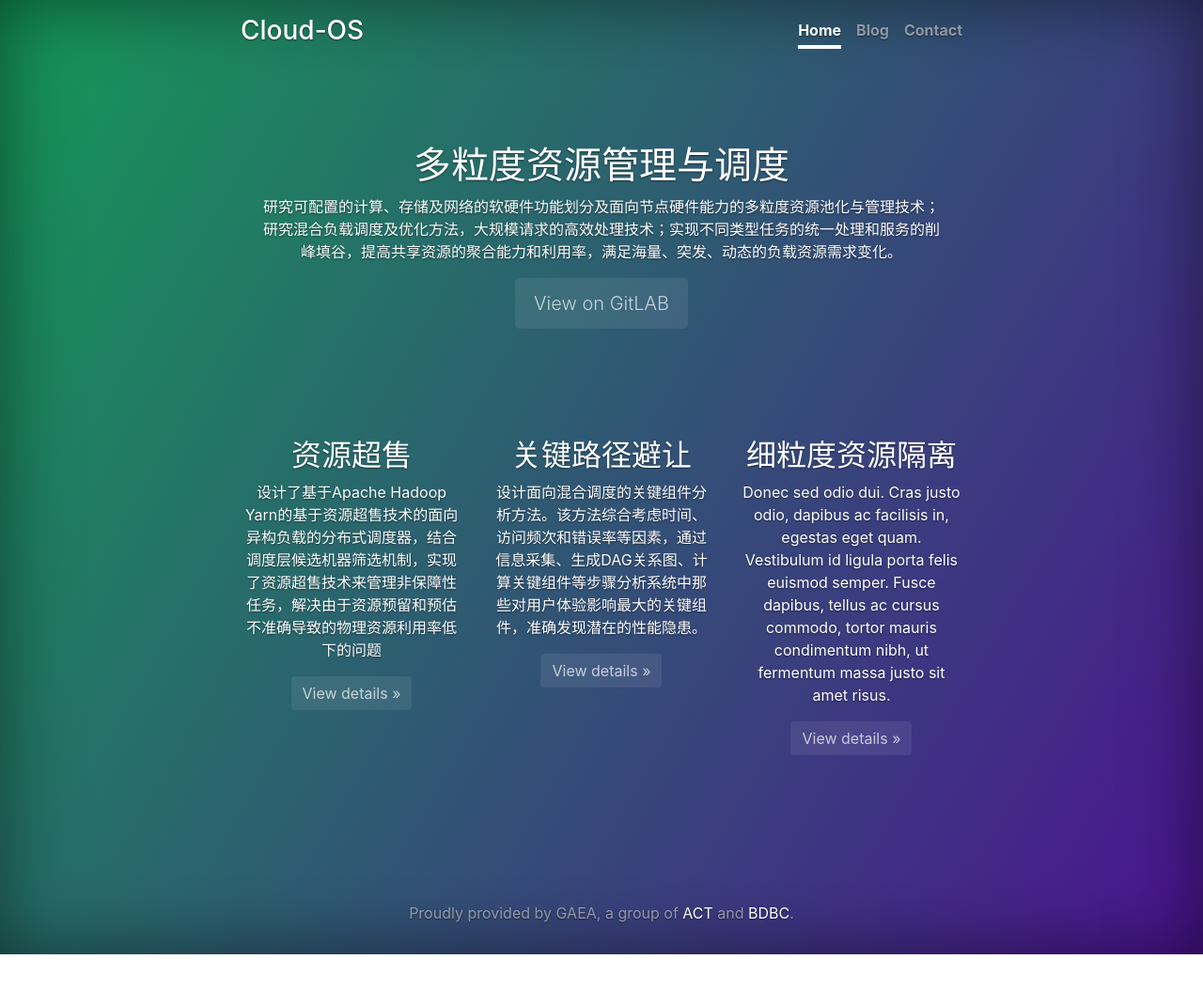
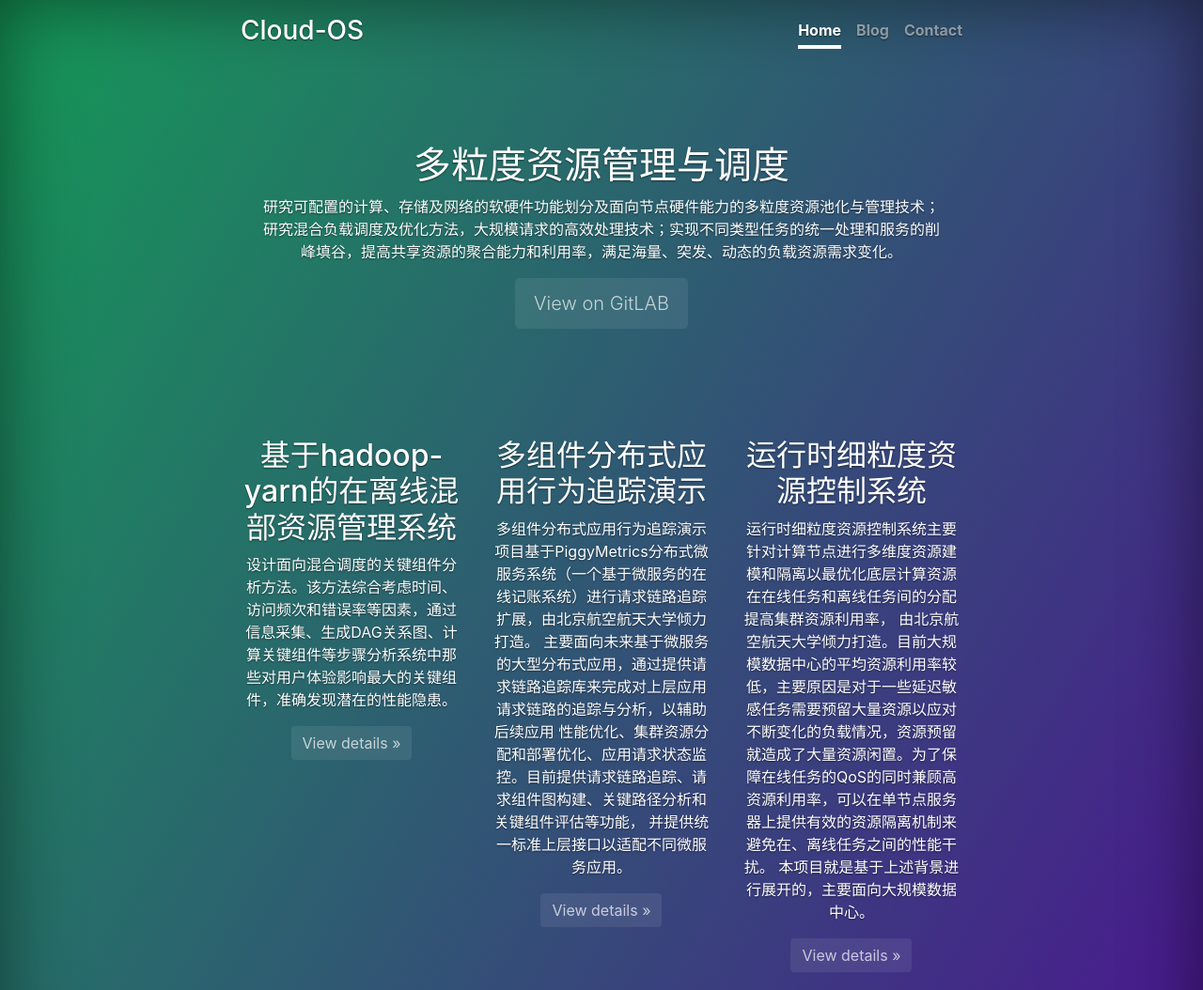
Before and after one commit to xueshiqing/openPage, a website: page index.html in a window 1280 px wide. Shown: the top 1054 px of the page at 94% size. Before the commit the page ends 1016 px from the top, so only its background shows below. Drawn offline with nearby package versions, Linux system fonts and the light colour scheme.

Commit message:
edit index

```diff
--- a/index.html
+++ b/index.html
@@ -52,7 +52,7 @@
         <!--p class="lead">Cover is a one-page template for building simple and beautiful home pages. Download, edit the text, and add your own fullscreen background photo to make it your own.</p-->
         <p>研究可配置的计算、存储及网络的软硬件功能划分及面向节点硬件能力的多粒度资源池化与管理技术；研究混合负载调度及优化方法，大规模请求的高效处理技术；实现不同类型任务的统一处理和服务的削峰填谷，提高共享资源的聚合能力和利用率，满足海量、突发、动态的负载资源需求变化。</p>
         <p class="lead">
-            <a href="http://gitlab.act.buaa.edu.cn/gaea/CloudOS-main/wikis/home" class="btn btn-lg btn-secondary">View on GitLAB</a>
+            <a href="http://113.105.131.176:29780/buaa" class="btn btn-lg btn-secondary">View on GitLAB</a>
         </p>
     </main>
 
@@ -60,23 +60,23 @@
     <div class="row">
         <div class="col-lg-4 col-main">
             <!--svg class="bd-placeholder-img rounded-circle" width="140" height="140" xmlns="http://www.w3.org/2000/svg" preserveAspectRatio="xMidYMid slice" focusable="false" role="img" aria-label="Placeholder: 140x140"><title>Placeholder</title><rect fill="#777" width="100%" height="100%"/><text fill="#777" dy=".3em" x="50%" y="50%">140x140</text></svg-->
-            <h2>资源超售</h2>
+            <h2>基于hadoop-yarn的在离线混部资源管理系统</h2>
             <!--p>Donec sed odio dui. Etiam porta sem malesuada magna mollis euismod. Nullam id dolor id nibh ultricies vehicula ut id elit. Morbi leo risus, porta ac consectetur ac, vestibulum at eros. Praesent commodo cursus magna.</p-->
-            <p>设计了基于Apache Hadoop Yarn的基于资源超售技术的面向异构负载的分布式调度器，结合调度层候选机器筛选机制，实现了资源超售技术来管理非保障性任务，解决由于资源预留和预估不准确导致的物理资源利用率低下的问题</p>
-            <p><a class="btn btn-secondary" href="#" role="button">View details &raquo;</a></p>
-        </div><!-- /.col-lg-4 -->
-        <div class="col-lg-4 col-main">
-            <!--svg class="bd-placeholder-img rounded-circle" width="140" height="140" xmlns="http://www.w3.org/2000/svg" preserveAspectRatio="xMidYMid slice" focusable="false" role="img" aria-label="Placeholder: 140x140"><title>Placeholder</title><rect fill="#777" width="100%" height="100%"/><text fill="#777" dy=".3em" x="50%" y="50%">140x140</text></svg-->
-            <h2>关键路径避让</h2>
-            <!--p>Duis mollis, est non commodo luctus, nisi erat porttitor ligula, eget lacinia odio sem nec elit. Cras mattis consectetur purus sit amet fermentum. Fusce dapibus, tellus ac cursus commodo, tortor mauris condimentum nibh.</--p-->
             <p>设计面向混合调度的关键组件分析方法。该方法综合考虑时间、访问频次和错误率等因素，通过信息采集、生成DAG关系图、计算关键组件等步骤分析系统中那些对用户体验影响最大的关键组件，准确发现潜在的性能隐患。</p>
             <p><a class="btn btn-secondary" href="#" role="button">View details &raquo;</a></p>
         </div><!-- /.col-lg-4 -->
         <div class="col-lg-4 col-main">
             <!--svg class="bd-placeholder-img rounded-circle" width="140" height="140" xmlns="http://www.w3.org/2000/svg" preserveAspectRatio="xMidYMid slice" focusable="false" role="img" aria-label="Placeholder: 140x140"><title>Placeholder</title><rect fill="#777" width="100%" height="100%"/><text fill="#777" dy=".3em" x="50%" y="50%">140x140</text></svg-->
-            <h2>细粒度资源隔离</h2>
-            <p>Donec sed odio dui. Cras justo odio, dapibus ac facilisis in, egestas eget quam. Vestibulum id ligula porta felis euismod semper. Fusce dapibus, tellus ac cursus commodo, tortor mauris condimentum nibh, ut fermentum massa justo sit amet risus.</p>
+            <h2>多组件分布式应用行为追踪演示</h2>
+            <!--p>Duis mollis, est non commodo luctus, nisi erat porttitor ligula, eget lacinia odio sem nec elit. Cras mattis consectetur purus sit amet fermentum. Fusce dapibus, tellus ac cursus commodo, tortor mauris condimentum nibh.</--p-->
+            <p>多组件分布式应用行为追踪演示项目基于PiggyMetrics分布式微服务系统（一个基于微服务的在线记账系统）进行请求链路追踪扩展，由北京航空航天大学倾力打造。 主要面向未来基于微服务的大型分布式应用，通过提供请求链路追踪库来完成对上层应用请求链路的追踪与分析，以辅助后续应用 性能优化、集群资源分配和部署优化、应用请求状态监控。目前提供请求链路追踪、请求组件图构建、关键路径分析和关键组件评估等功能， 并提供统一标准上层接口以适配不同微服务应用。</p>
             <p><a class="btn btn-secondary" href="#" role="button">View details &raquo;</a></p>
+        </div><!-- /.col-lg-4 -->
+        <div class="col-lg-4 col-main">
+            <!--svg class="bd-placeholder-img rounded-circle" width="140" height="140" xmlns="http://www.w3.org/2000/svg" preserveAspectRatio="xMidYMid slice" focusable="false" role="img" aria-label="Placeholder: 140x140"><title>Placeholder</title><rect fill="#777" width="100%" height="100%"/><text fill="#777" dy=".3em" x="50%" y="50%">140x140</text></svg-->
+            <h2>运行时细粒度资源控制系统</h2>
+            <p>运行时细粒度资源控制系统主要针对计算节点进行多维度资源建模和隔离以最优化底层计算资源在在线任务和离线任务间的分配提高集群资源利用率， 由北京航空航天大学倾力打造。目前大规模数据中心的平均资源利用率较低，主要原因是对于一些延迟敏感任务需要预留大量资源以应对不断变化的负载情况，资源预留就造成了大量资源闲置。为了保障在线任务的QoS的同时兼顾高资源利用率，可以在单节点服务器上提供有效的资源隔离机制来避免在、离线任务之间的性能干扰。 本项目就是基于上述背景进行展开的，主要面向大规模数据中心。</p>
+            <p><a class="btn btn-secondary" href="http://113.105.131.176:29780/buaa/muses" role="button">View details &raquo;</a></p>
         </div><!-- /.col-lg-4 -->
     </div><!-- /.row -->
 
```
